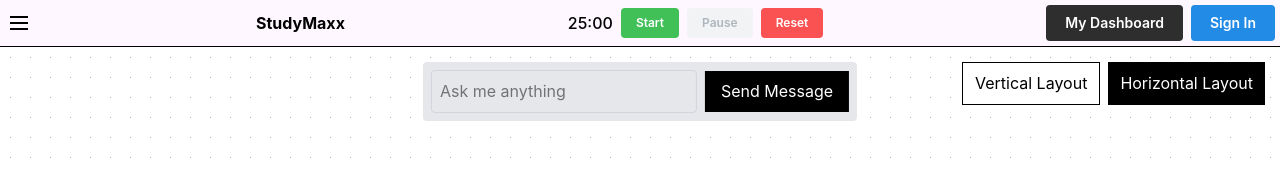
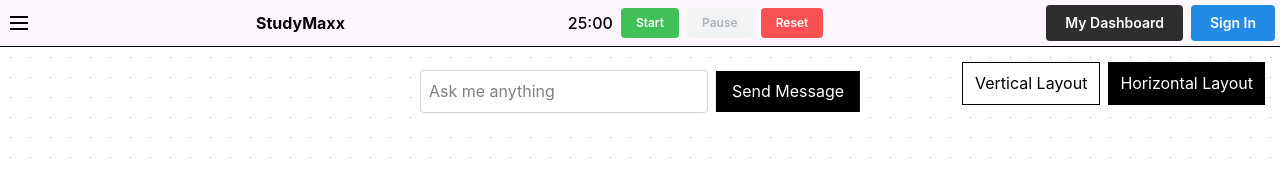
Before and after one commit to shuripurin/studymaxx, a React (Vite) app in the folder client/: page /study_plan in a window 1280 px wide. Shown: the top 171 px of the page. Built offline with nearby package versions, Linux system fonts and the light colour scheme; no server answers.

Commit message:
add width

```diff
--- a/client/src/components/reactFlow/layoutFlow.jsx
+++ b/client/src/components/reactFlow/layoutFlow.jsx
@@ -293,13 +293,13 @@
         </Panel>
 
         <Panel position="top-center">
-          <div className="flex items-center gap-2 bg-gray-200 p-2 rounded">
+          <div className="flex items-center gap-2 bg-white p-2 rounded">
             <input
               type="text"
               value={message}
               onChange={(e) => setMessage(e.target.value)}
               placeholder="Ask me anything"
-              className="p-2 border border-gray-300 rounded"
+              className="p-2 border border-gray-300 rounded w-72"
             />
             {loading ? (
               <Loader />
```
